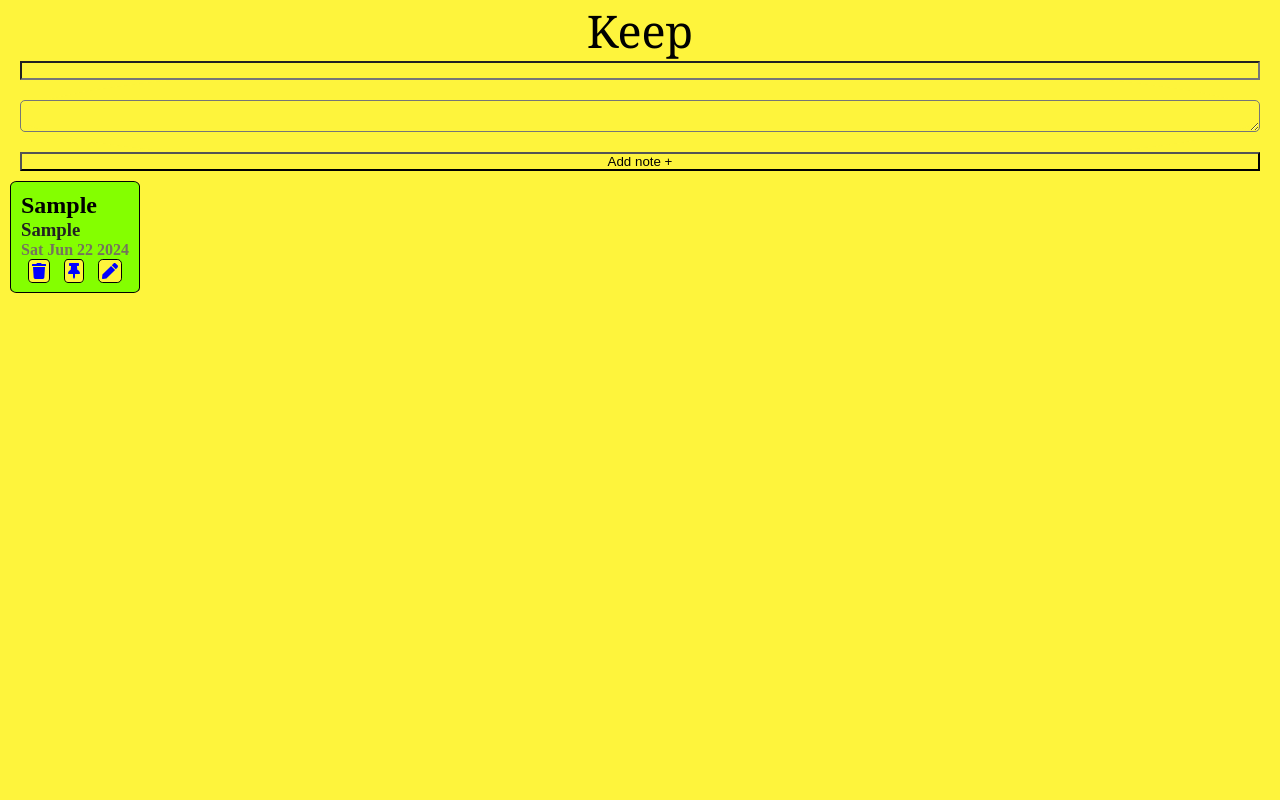
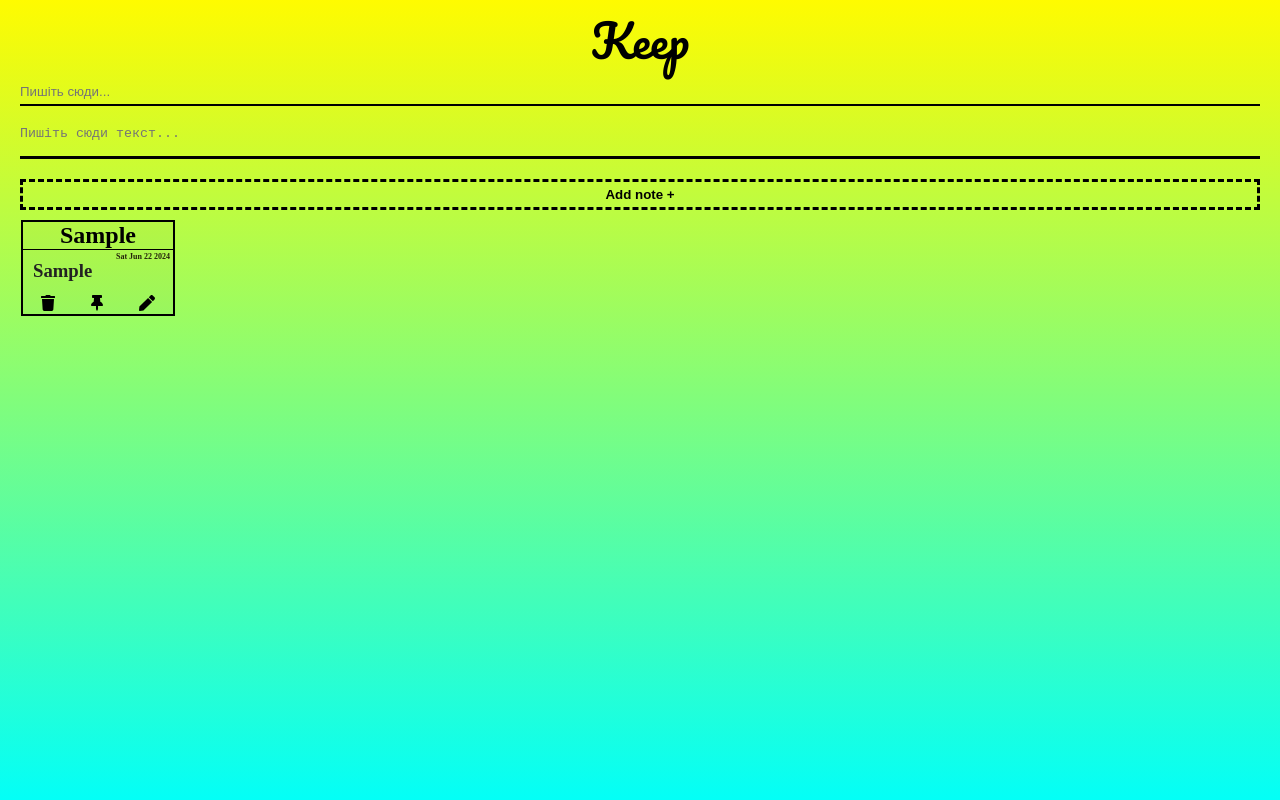
Before and after one commit to Teremki16/Hromoky, a plain HTML site: page index.html in a window 1280 px wide. Both pictures are taken after typing "Sample", "Sample" into the empty fields and a click on the button "Add note +". Drawn offline with nearby package versions, Linux system fonts and the light colour scheme; some packages are replaced by stand-ins of ours; a script that the page names is missing.

Commit message:
доробила красивіше

```diff
--- a/index.html
+++ b/index.html
@@ -25,8 +25,8 @@
 
   <div class="title">Keep</div>
   <div class="header">
-    <input name="Заголовок" id="iner">
-    <textarea name="Текст" id="text"></textarea>
+    <input name="Заголовок" id="iner" placeholder="Пишіть сюди...">
+    <textarea name="Текст" id="text" placeholder="Пишіть сюди текст..."></textarea>
     <button type="button" id="add">Add note +</button>
   </div>
 
--- a/style.css
+++ b/style.css
@@ -1,15 +1,31 @@
-*{margin: 0;
+@font-face {
+  font-family: "ddddd";
+  src: url(Pacifico-Regular.ttf);
+}
+
+* {
+  margin: 0;
   padding: 0;
-  background-color: rgb(255, 247, 0);
-  background-color: rgb(254, 244, 60);}
-.title{
+}
+
+body {
+
+  background-image: linear-gradient(to bottom, rgb(255, 251, 0), rgb(3, 255, 247));
+  background-repeat:no-repeat ;
+  background-size: cover;
+  min-height: 100vh;
+
+}
+
+.title {
   display: flex;
   justify-content: center;
   align-items: center;
   font-size: 45px;
-  font-family: Georgia, 'Times New Roman', Times, serif;
+  font-family: "ddddd";
   margin: 0;
 }
+
 .header {
   display: flex;
   flex-direction: column;
@@ -20,76 +36,99 @@
   margin-right: 20px;
   margin-left: 20px;
 }
-.notes{
+
+.notes {
   display: flex;
   flex-direction: row;
+  flex-wrap: wrap;
+  padding: 0 11px;
 }
-.item{
+
+.item {
   display: flex;
   flex-direction: column;
-  height: 90px;
-  border: solid black 1px;
+  border: solid black 2px;
   max-width: 200px;
   margin: 10px;
-  padding: 10px;
-  border-radius: 5%;
-  background-color: rgb(132, 255, 0);
+  background-color: rgba(0, 0, 0, 0.023);
+  position: relative;
+  min-width: 150px;
+  transition: all 1s;
 }
-.item h2{
+
+.item h2 {
   background-color: rgb(0, 0, 0, 0);
 }
-.item h3{
+
+.item h3 {
   color: rgb(34, 34, 34);
   background-color: rgb(0, 0, 0, 0);
+  padding: 10px;
 }
-.item #data{
-  color: rgb(116, 115, 93);
+
+.item #data {
+  color: rgb(36, 35, 10);
   background-color: rgb(0, 0, 0, 0);
+  font-size: 0.5rem;
+  position: absolute;
+  top: 30px;
+  right: 3px;
 }
-.item #add{
+
+.item #add {
   font-family: 'Franklin Gothic Medium', 'Arial Narrow', Arial, sans-serif;
   background-color: rgb(252, 234, 34);
   border-radius: 20px;
 }
-#text{
+
+#text {
   border-radius: 5px;
   background-color: rgb(0, 0, 0, 0);
 
 }
-.signs{
+
+.signs {
   width: 100%;
   display: flex;
   justify-content: space-around;
   background-color: rgb(0, 0, 0, 0);
-  color: blue;
+  color: rgb(0, 0, 0);
 }
-.fa-trash{
-  border: solid black 1px;
+
+.fa-trash {
   width: 100%;
   padding: 3px;
   border-radius: 20%;
 }
-.fa-thumbtack{
-  border: solid black 1px;
+
+.fa-thumbtack {
   width: 100%;
   padding: 3px;
   border-radius: 20%;
 }
-.fa-pen{
-  border: solid black 1px;
+
+.fa-pen {
   width: 100%;
   padding: 3px;
-  border-radius: 20%;
+
 }
-.done{
+
+.done {
   text-decoration: line-through;
- background-color: rgb(255, 150, 150);
+  background-color: rgb(210, 242, 243);
+  color: gray;
 }
-.done .signs{
+
+.done .signs {
   text-decoration: line-through;
- color: rgb(247, 87, 87);
+  color: rgb(0, 0, 0);
 }
-.overlay{
+.item h2{
+  border-bottom: 1px solid black;
+  text-align: center;
+}
+
+.overlay {
   position: fixed;
   inset: 0;
   display: flex;
@@ -99,26 +138,64 @@
   backdrop-filter: blur(5px);
   display: none;
 }
-.window{
+
+.window {
   display: flex;
   flex-direction: column;
   gap: 5px;
   align-items: stretch;
   width: 100%;
   max-width: 500px;
+  padding: 0 10px;
 }
 
-.window input{
-  border-radius: 5px;
-  padding: 5px;
-}
-.window textarea{
-  border-radius: 5px;
-}
-.window .buttonos{
+
+.window .buttonos {
   display: flex;
   gap: 5px;
 }
-#change{
+
+#change {
   flex-grow: 1;
 }
+
+#iner, #changeTitle{
+  padding: 5px 0px;
+  border: none;
+  border-bottom: 2px solid rgb(0, 0, 0);
+background: none;
+}
+
+#iner:focus, #text:focus{
+  outline: none;
+
+}
+
+#text, #changeText{
+  border: none;
+  border-bottom: 3px solid rgb(0, 0, 0);
+  border-radius: 0;
+  resize: none;
+  background: none;
+
+}
+
+#add, #cancel,#change{
+  background: none;
+  border: 3px dashed black;
+  padding: 5px;
+  font-weight: 600;
+  transition: all 0.5s;
+}
+
+#add:hover{
+  cursor: pointer;
+  transform: scale(0.95);
+}
+
+@media all and (max-width:450px){
+  .notes {
+    flex-direction: column;
+  }
+  .item{max-width: 100%;}
+}
```
Also changed, not shown: Pacifico-Regular.ttf (added).
